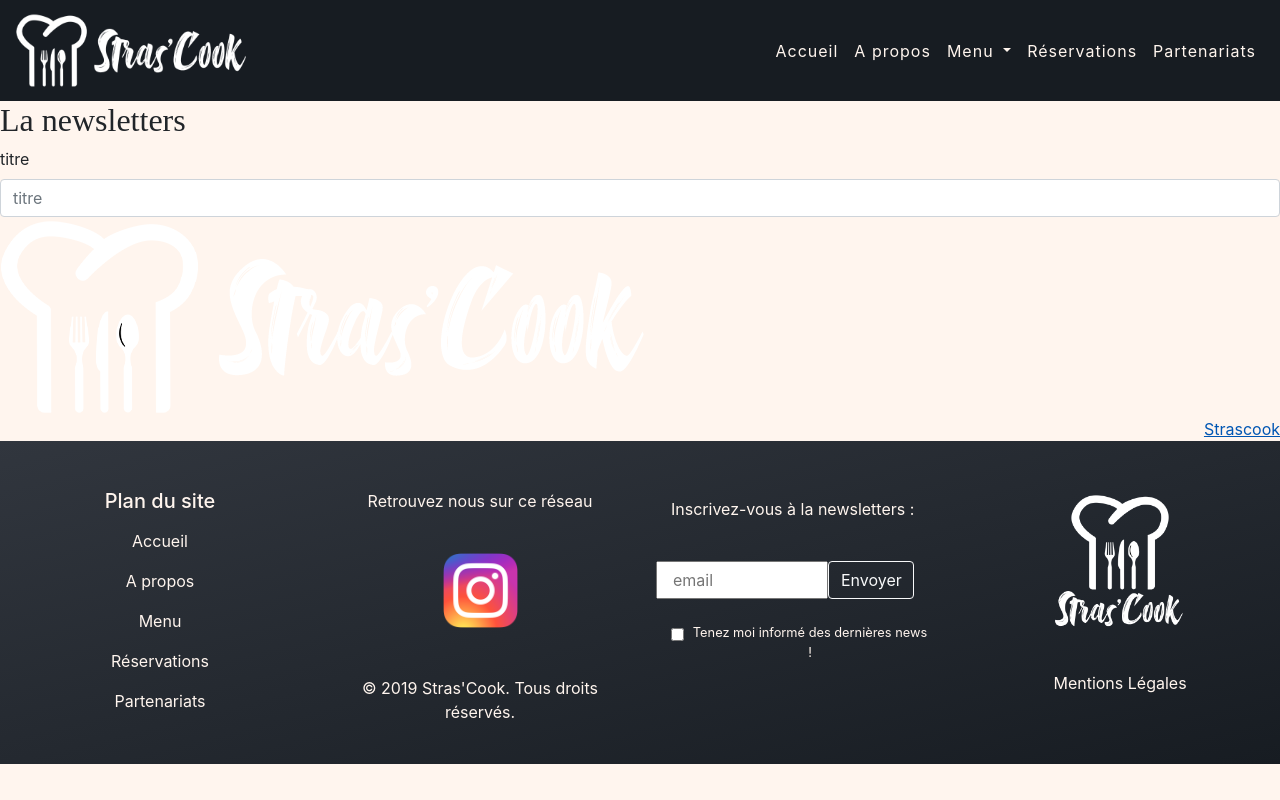
After one commit to sxeseb/Strasbourg-0219-PHP-StraCook, a PHP site: template src/View/Admin/AdminNewsletters.html.twig in a window 1280 px wide. The commit adds this page. Run offline with PHP 8.4, Linux system fonts and the light colour scheme; the template is opened without the code that fills it, so the values that code supplies are empty; a stand-in replaces the project's code that opens the database connection; some libraries are stand-ins or nearby versions; some web fonts are replaced.

Commit message:
newsletter admin

```diff
--- a/src/View/Admin/AdminMenu.html.twig
+++ b/src/View/Admin/AdminMenu.html.twig
@@ -9,7 +9,7 @@
                <div class="row no-gutters">
                 {% for menu in menus %}
                    <div class="media">
-                        <img src={{menu.img_src}} class="align-self-start mr-3" alt="About us" height="150"/>
+                        <img src={{menu.img_src}} class="align-self-start mr-3" alt="menu" height="150"/>
                         <div class="media-body">
                           <h5 class="mt-0"></h5>
                           <h5 class="card-title"> {{ menu.name }}</h5>
--- /dev/null
+++ b/src/View/Admin/AdminNewsletters.html.twig
@@ -0,0 +1,23 @@
+{% extends 'layout.html.twig' %}
+
+{% block title %} AdminNewsletters {% endblock %}
+
+{% block content %}
+<h2>La newsletters</h2>
+<section>
+<div>
+    <label for="exampleFormControlTextarea1">titre</label>
+    <input type="text" name="nom_mtitreenu" required  class="form-control" placeholder="titre">
+</div>
+<div>
+    <img src="../assets/images/logo.png">
+</div>
+<div>
+
+</div>
+
+<div align="right">
+    <a href="/home/index" class="stretched-link">Strascook</a>
+</div>
+</section>
+{%  endblock %}
```
